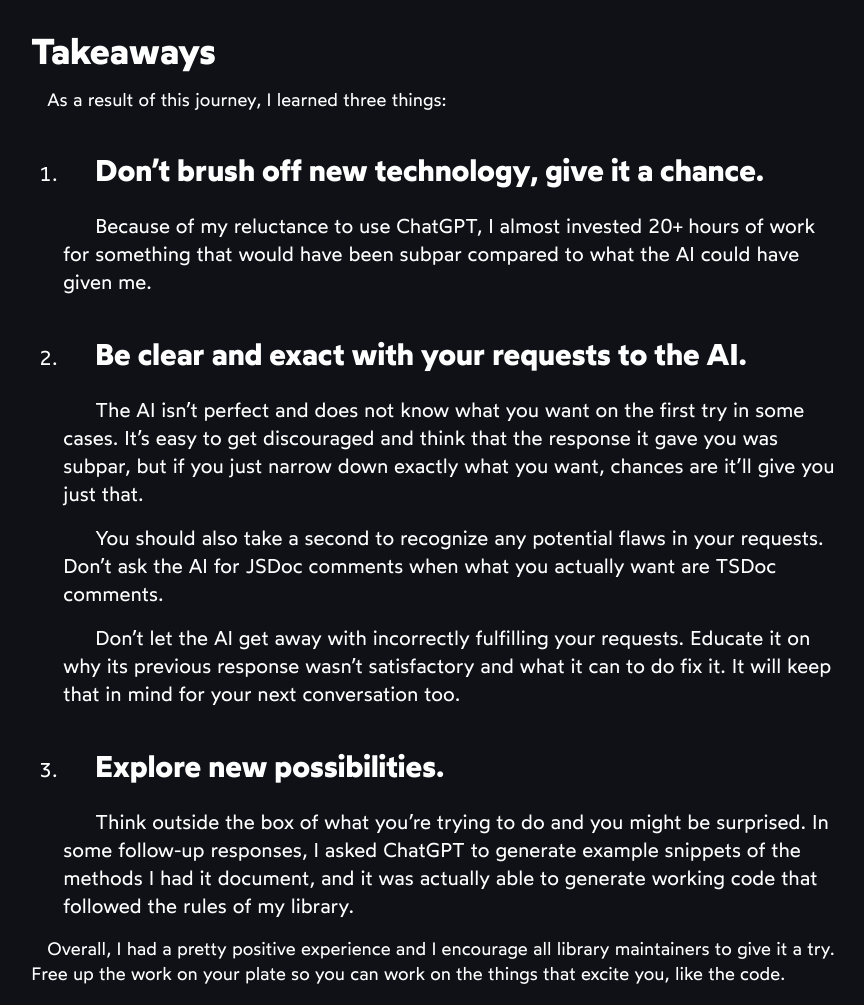
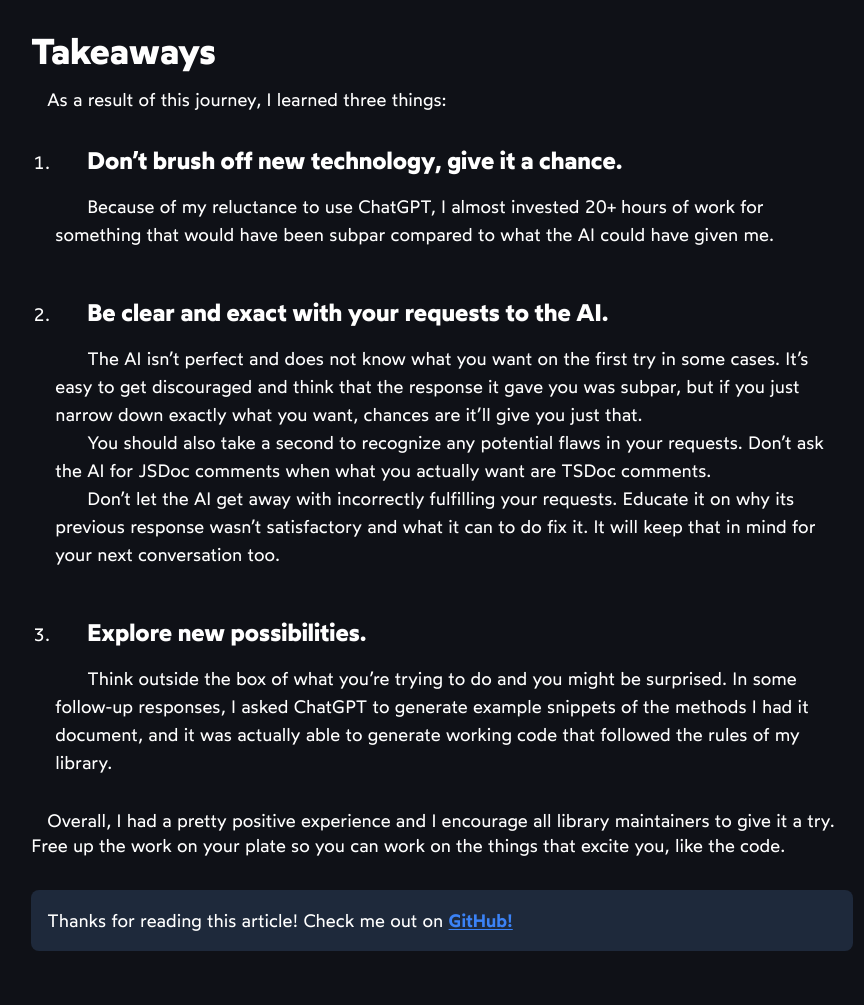
Before and after one commit to zaida04/blog, an Astro site: page /blog/documenting-library-with-chatgpt in a window 1280 px wide. Shown: the part 5670-6675 px from the top of the page, without its empty margins (198-1062 px from the left). Built offline with nearby package versions, Linux system fonts and the light colour scheme; Astro itself is replaced by a stand-in of ours.

Commit message:
chore: more style changes

```diff
--- a/src/components/blog/MDXComponents.tsx
+++ b/src/components/blog/MDXComponents.tsx
@@ -43,13 +43,13 @@
         return <blockquote className="indent-0 rounded-lg bg-slate-800 px-4 pt-4 mb-4">{props.children}</blockquote>;
     },
     li: (props: { children: React.ReactNode }) => {
-        return <li className="list-desc py-2">{props.children}</li>;
+        return <li className="list-desc text-lg">{props.children}</li>;
     },
     ol: (props: { children: React.ReactNode }) => {
-        return <ol className="md:indent-8 ml-4 px-2 md:px-4 list-decimal">{props.children}</ol>;
+        return <ol className="md:indent-8 ml-2 px-2 md:px-4 list-decimal">{props.children}</ol>;
     },
     ul: (props: { children: React.ReactNode }) => {
-        return <ul className="list-desc">{props.children}</ul>;
+        return <ul className="list-desc pb-8">{props.children}</ul>;
     },
     // biome-ignore lint/a11y/useAltText: <explanation>
     img: (props: { src: string }) => <img {...props} className="pt-8" />,
--- a/src/content/posts/documenting-library-with-chatgpt.mdx
+++ b/src/content/posts/documenting-library-with-chatgpt.mdx
@@ -145,13 +145,13 @@
 
 As a result of this journey, I learned three things:
 
-1. ## Don’t brush off new technology, give it a chance.
+1. ### Don’t brush off new technology, give it a chance.
     - Because of my reluctance to use ChatGPT, I almost invested 20+ hours of work for something that would have been subpar compared to what the AI could have given me.
-2. ## Be clear and exact with your requests to the AI.
+2. ### Be clear and exact with your requests to the AI.
     - The AI isn’t perfect and does not know what you want on the first try in some cases. It’s easy to get discouraged and think that the response it gave you was subpar, but if you just narrow down exactly what you want, chances are it’ll give you just that.
     - You should also take a second to recognize any potential flaws in your requests. Don’t ask the AI for JSDoc comments when what you actually want are TSDoc comments.
     - Don’t let the AI get away with incorrectly fulfilling your requests. Educate it on why its previous response wasn’t satisfactory and what it can to do fix it. It will keep that in mind for your next conversation too.
-3. ## Explore new possibilities.
+3. ### Explore new possibilities.
     - Think outside the box of what you’re trying to do and you might be surprised. In some follow-up responses, I asked ChatGPT to generate example snippets of the methods I had it document, and it was actually able to generate working code that followed the rules of my library.
 
 Overall, I had a pretty positive experience and I encourage all library maintainers to give it a try. Free up the work on your plate so you can work on the things that excite you, like the code.
```
